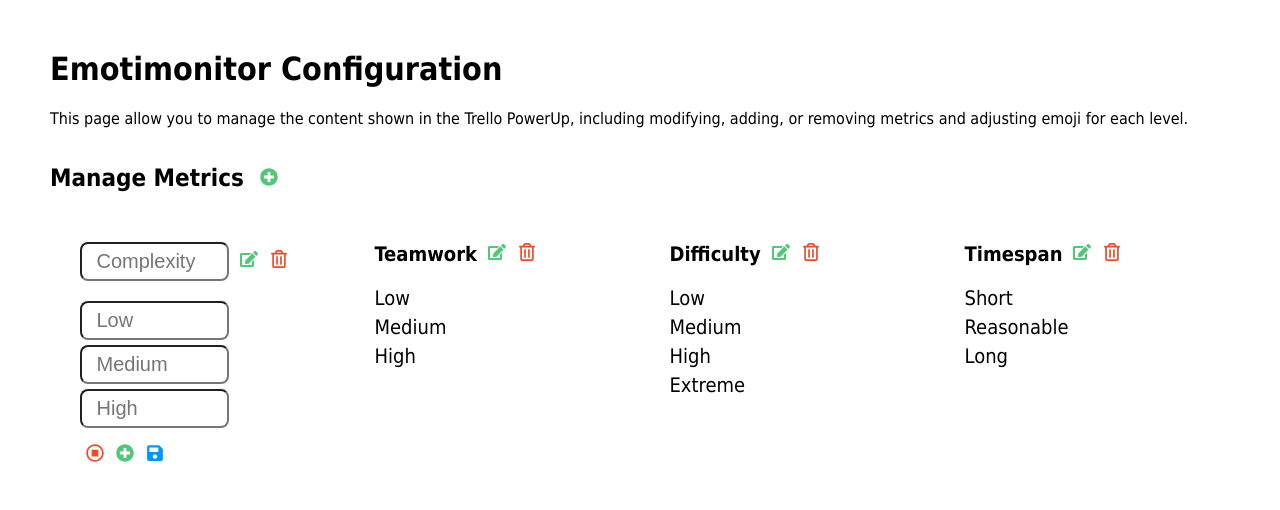
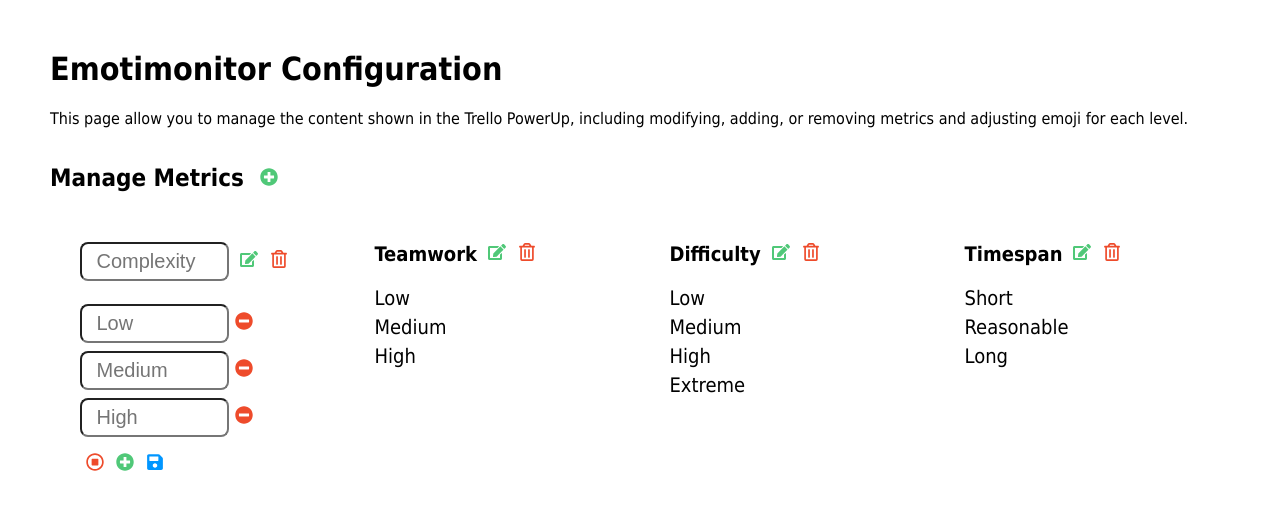
Before and after one commit to sttanminh/emotionmonitor-dashboard, a Next.js app: page /config in a window 1280 px wide. Both pictures are taken after a click on the button 210 px from the left and 253 px from the top of the page. Shown: the top 510 px of the page. Built offline with nearby package versions, Linux system fonts and the light colour scheme.

Commit message:
functionality: deleteLevel and reset  levelOrder

```diff
--- a/components/metricsSetting/metricsSetting.tsx
+++ b/components/metricsSetting/metricsSetting.tsx
@@ -1,7 +1,7 @@
 import React, { useState } from "react"
 import styles from "./metricsSetting.module.css"; // Import the CSS module
 import Link from 'next/link';
-import { FaEdit, FaRegTrashAlt, FaSave, FaRegStopCircle, FaPlusCircle } from 'react-icons/fa';
+import { FaEdit, FaRegTrashAlt, FaSave, FaRegStopCircle, FaPlusCircle, FaMinusCircle } from 'react-icons/fa';
 
 // represent an element in the level array. Consist of a label and the order
 interface MetricLevel {
@@ -22,9 +22,11 @@ interface MetricsSettingProps {
     index: number
     onDeleteButtonClick: () => void
     onAddLevelButtonClick: () => void
+    // onDeleteLevelButtonClick needs levelIndex so it can pass to deleteLevel in config.tsx
+    onDeleteLevelButtonClick: (levelIndex: number) => void
 }
 
-const MetricsSetting: React.FC<MetricsSettingProps> = ({ metric, index, onDeleteButtonClick, onAddLevelButtonClick }) => {
+const MetricsSetting: React.FC<MetricsSettingProps> = ({ metric, index, onDeleteButtonClick, onAddLevelButtonClick, onDeleteLevelButtonClick}) => {
     const [isEditing, setIsEditing] = useState(false);
 
     const editButtonClick = () => {
@@ -35,15 +37,21 @@ const MetricsSetting: React.FC<MetricsSettingProps> = ({ metric, index, onDelete
         setIsEditing(false);
     }
 
-    // deleteButtonClick called onDeleteButtonClick(), which called deleteMetric() in config.tsx
-    // onDeleteButtonClick() didn't need to pass any index as "onDeleteButtonClick={() => deleteMetric(index)}" in config.tsx already passed the index
+    // deleteButtonClick called onDeleteButtonClick(), which called deleteMetric in config.tsx
+    // onDeleteButtonClick() didn't need to pass any arg as "onDeleteButtonClick={() => deleteMetric(index)}" in config.tsx already passed the index
     const deleteButtonClick = () => {
         onDeleteButtonClick();
     }
 
-    // addLevelButtonClick called onAddLevelButtonClick(), which called deleteMetric() in config.tsx
+    // addLevelButtonClick called onAddLevelButtonClick(), which called addLevel in config.tsx
     const addLevelButtonClick = () => {
         onAddLevelButtonClick();
+    }
+
+    // deleteLevelButtonClick called onDeleteLevelButtonClick(), which called deleteLevel in config.tsx
+    // deleteLevelButtonClick get the levelIndex, pass it to onDeleteLevelButtonClick(), which is then pass to deleteLevel in config.tsx
+    const deleteLevelButtonClick = (levelIndex: number) => {
+        onDeleteLevelButtonClick(levelIndex);
     }
 
     return (
@@ -67,8 +75,13 @@ const MetricsSetting: React.FC<MetricsSettingProps> = ({ metric, index, onDelete
                     metric.levels.map((level, index) => (
                         <div key={index} className={styles.level}>
                             {isEditing ? (
-                                // if the user is in editing mode display the level as textboxs
-                                <input className={styles.textBox} type="text" placeholder={level.levelLabel} />
+                                // if the user is in editing mode display the level as textboxs and allow removing level
+                                <div>
+                                    <input className={styles.textBox} type="text" placeholder={level.levelLabel} />
+                                    <button onClick={() => deleteLevelButtonClick(index)} className={styles.button}>
+                                        <FaMinusCircle size={18} style={{ color: "#EE4B2B", marginTop: "10px" }} />
+                                    </button>
+                                </div>
                             ) : (
                                 // if the user is not in eiditing mode
                                 level.levelLabel
--- a/pages/config.tsx
+++ b/pages/config.tsx
@@ -106,6 +106,7 @@ const ConfigurationPage = () => {
         console.log(projectData.metrics);
     }
 
+    // function to add a new metric
     const addMetric = () => {
         // create a metric object
         const newMetric = {
@@ -132,6 +133,20 @@ const ConfigurationPage = () => {
         console.log(projectData.metrics);
     }
 
+    // function to delete a levels
+    const deleteLevel = (metricIndex: number, levelIndex: number) => {
+        // create a new object that contains the modified data
+        const updatedData = { ...projectData };
+        updatedData.metrics[metricIndex].levels.splice(levelIndex, 1);
+        // reset the level order after deletion
+        updatedData.metrics[metricIndex].levels.forEach((level, index) => {
+            level.levelOrder = index + 1;
+        });
+        // update the state with the new object to triggers re-render of component
+        setProjectData({ ...updatedData });
+        console.log(projectData.metrics)
+    }
+
     return (
         <div className="body-config">
             <h1>Emotimonitor Configuration</h1>
@@ -147,7 +162,14 @@ const ConfigurationPage = () => {
                     // for each element in the metrics array we add a MetricsSetting component using map()
                     projectData.metrics.map((metric, index) => (
                         // metric is the current element of the projectData.metrics array, index is the index of the current element in the projectData.metrics array
-                        <MetricsSetting index={index} metric={metric} onDeleteButtonClick={() => deleteMetric(index)} onAddLevelButtonClick={() => addLevel(index)} />
+                        <MetricsSetting
+                            key={index}
+                            index={index}
+                            metric={metric}
+                            onDeleteButtonClick={() => deleteMetric(index)}
+                            onAddLevelButtonClick={() => addLevel(index)}
+                            // deleteLevel takes 2 arg, one of which need to be passed from the component hence: (levelIndex: number)
+                            onDeleteLevelButtonClick={(levelIndex: number) => deleteLevel(index, levelIndex)}/>
                     ))
                 }
             </div>
```
